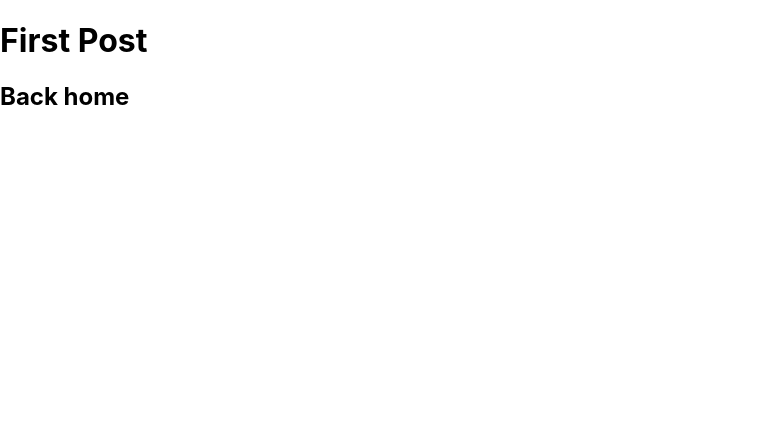
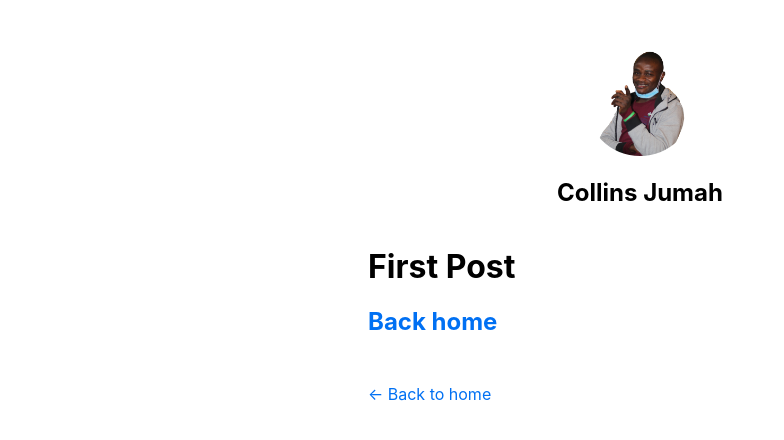
Before and after one commit to CollyneJumah/next-app, a Next.js app: page /posts/first-post in a window 1280 px wide. Shown: the top 440 px of the page, without its empty margins (0-784 px from the left). Built offline with nearby package versions, Linux system fonts and the light colour scheme.

Commit message:
added different styling options

```diff
--- /dev/null
+++ b/components/layout.js
@@ -0,0 +1,73 @@
+import Head from 'next/head';
+import Image from 'next/image';
+import styles from './layout.module.css';
+import utilStyles from '../styles/utils.module.css';
+import Link from 'next/link';
+
+const name = 'Collins Jumah';
+export const siteTitle = 'Next.js Sample Website';
+
+export default function Layout({ children, home }) {
+  return (
+    <div className={styles.container}>
+      <Head>
+        <link rel="icon" href="/images/profile-picture.png" />
+        <meta
+          name="description"
+          content="Learn how to build a personal website using Next.js"
+        />
+        <meta
+          property="og:image"
+          content={`https://og-image.vercel.app/${encodeURI(
+            siteTitle,
+          )}.png?theme=light&md=0&fontSize=75px&images=https%3A%2F%2Fassets.vercel.com%2Fimage%2Fupload%2Ffront%2Fassets%2Fdesign%2Fnextjs-black-logo.svg`}
+        />
+        <meta name="og:title" content={siteTitle} />
+        <meta name="twitter:card" content="summary_large_image" />
+      </Head>
+      <header className={styles.header}>
+        {home ? (
+          <>
+            <Image
+              priority
+              src="/images/profile-picture.png"
+              className={utilStyles.borderCircle}
+              height={144}
+              width={144}
+              alt={name}
+            />
+            <h1 className={utilStyles.heading2Xl}>{name}</h1>
+          </>
+        ) : (
+          <>
+            <Link href="/">
+              <a>
+                <Image
+                  priority
+                  src="/images/profile-picture.png"
+                  className={utilStyles.borderCircle}
+                  height={108}
+                  width={108}
+                  alt={name}
+                />
+              </a>
+            </Link>
+            <h2 className={utilStyles.headingLg}>
+              <Link href="/">
+                <a className={utilStyles.colorInherit}>{name}</a>
+              </Link>
+            </h2>
+          </>
+        )}
+      </header>
+      <main>{children}</main>
+      {!home && (
+        <div className={styles.backToHome}>
+          <Link href="/">
+            <a>← Back to home</a>
+          </Link>
+        </div>
+      )}
+    </div>
+  );
+}
--- /dev/null
+++ b/components/layout.module.css
@@ -0,0 +1,15 @@
+.container {
+    max-width: 36rem;
+    padding: 0 1rem;
+    margin: 3rem auto 6rem;
+  }
+
+  .header {
+    display: flex;
+    flex-direction: column;
+    align-items: center;
+  }
+
+  .backToHome {
+    margin: 3rem 0 0;
+  }
--- a/pages/posts/first-post.js
+++ b/pages/posts/first-post.js
@@ -1,14 +1,26 @@
 import Link from "next/link";
+import Head from "next/head";
+import Script from "next/script";
+import Layout from "../../components/layout";
 
 export default function FirstPost()
 {
-    return <>
+    return (
+        <Layout>
+            <Head>
+                <title>First Post</title>
+            </Head>
+            <Script src="https://connect.facebook.net/en_US/sdk.js"
+                    strategy="LazyOnLoad" onLoad={()=> console.log(`script loaded correctly, window.FB has been populated`)} >
+            </Script>
             <h1>First Post</h1>
             <h2>
                 <Link href="/">
                     <a>Back home</a>
                 </Link>
             </h2>
+        </Layout>
 
-    </>
+    )
+
 }
--- a/styles/globals.css
+++ b/styles/globals.css
@@ -7,10 +7,20 @@
 }
 
 a {
-  color: inherit;
+  color: #0070f3;
   text-decoration: none;
+}
+a:hover{
+  text-decoration: underline;
 }
 
 * {
   box-sizing: border-box;
 }
+img{
+  max-width: 100%;
+  display: block;
+}
+p{
+  text-align: justify;
+}
--- /dev/null
+++ b/styles/utils.module.css
@@ -0,0 +1,52 @@
+.heading2Xl {
+    font-size: 2.5rem;
+    line-height: 1.2;
+    font-weight: 800;
+    letter-spacing: -0.05rem;
+    margin: 1rem 0;
+  }
+
+  .headingXl {
+    font-size: 2rem;
+    line-height: 1.3;
+    font-weight: 800;
+    letter-spacing: -0.05rem;
+    margin: 1rem 0;
+  }
+
+  .headingLg {
+    font-size: 1.5rem;
+    line-height: 1.4;
+    margin: 1rem 0;
+  }
+
+  .headingMd {
+    font-size: 1.2rem;
+    line-height: 1.5;
+  }
+
+  .borderCircle {
+    border-radius: 9999px;
+  }
+
+  .colorInherit {
+    color: inherit;
+  }
+
+  .padding1px {
+    padding-top: 1px;
+  }
+
+  .list {
+    list-style: none;
+    padding: 0;
+    margin: 0;
+  }
+
+  .listItem {
+    margin: 0 0 1.25rem;
+  }
+
+  .lightText {
+    color: #666;
+  }
```
Also changed, not shown: pages/index.js (+20 -66 lines), public/images/profile-picture.png (added), public/vercel.svg (deleted). Lines whose indentation alone changed are shown as unchanged.
